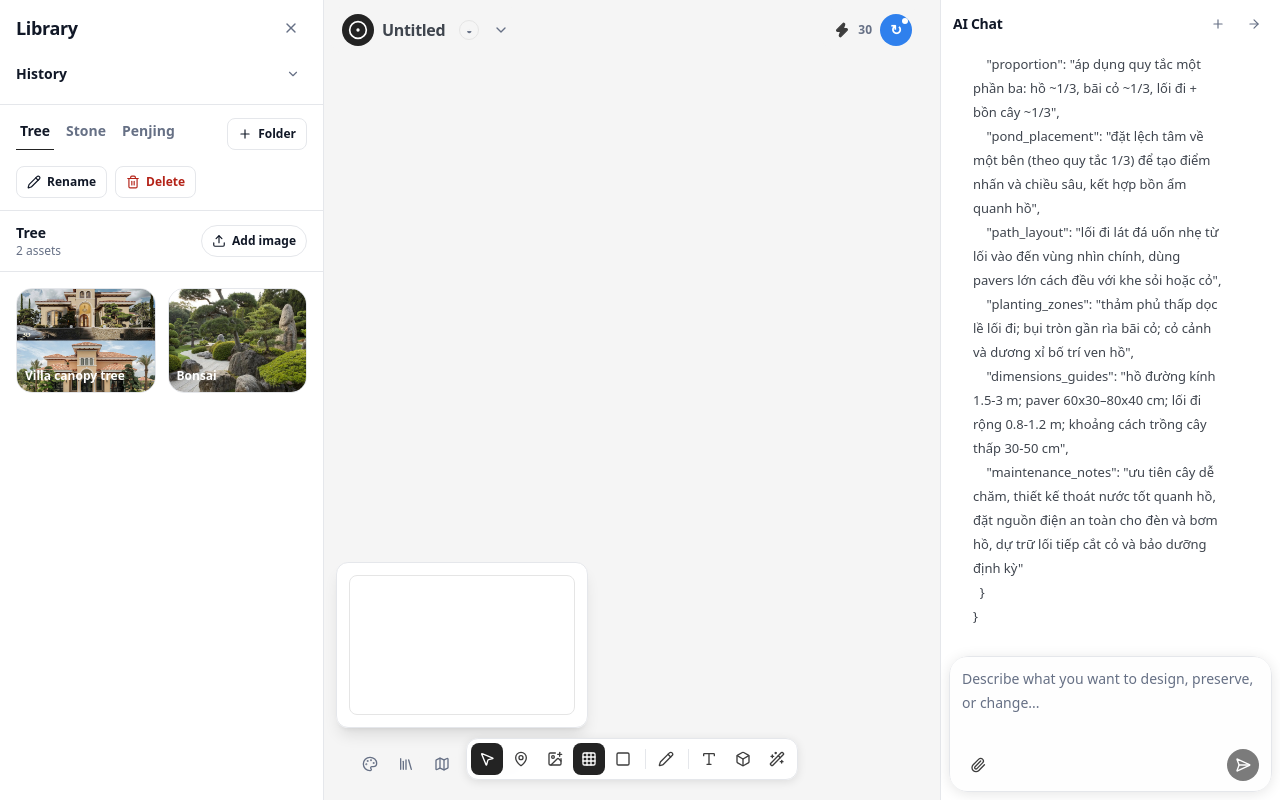
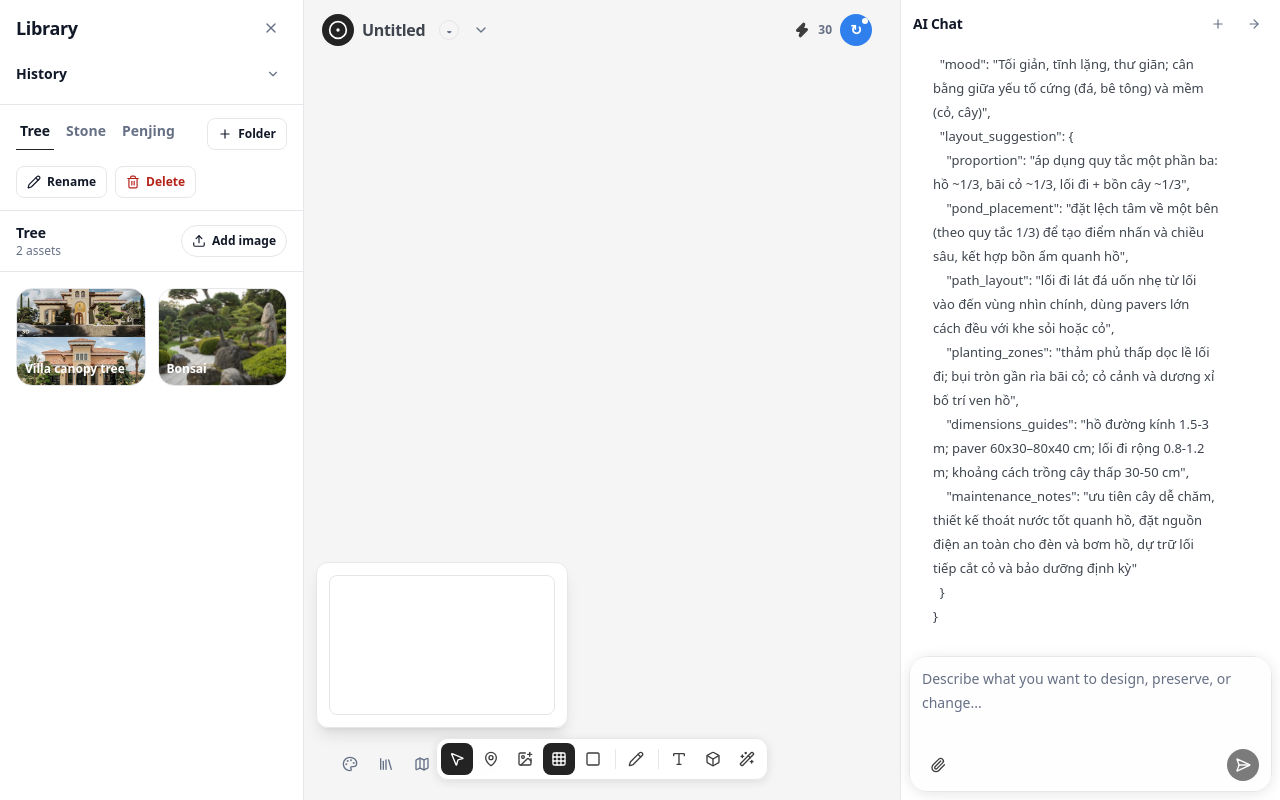
Before and after one commit to nghiaiuh/Carver-AI, a Next.js app in the folder apps/web/: page /canvas in a window 1280 px wide. Built offline with nearby package versions, Linux system fonts and the light colour scheme.

Commit message:
feat(canvas): add useResizablePanel

```diff
--- a/apps/web/app/canvas/components/core/CanvasWorkspace.tsx
+++ b/apps/web/app/canvas/components/core/CanvasWorkspace.tsx
@@ -21,6 +21,8 @@ import GroupNameTagModal from "../panels/GroupNameTagModal";
 import MultiAngleModal from "../panels/MultiAngleModal";
 import QuickEditModal from "../panels/QuickEditModal";
 import RealityCheckPanel from "../panels/RealityCheckPanel";
+import ResizeHandle from "../widgets/ResizeHandle";
+import useResizablePanel from "../../hooks/useResizablePanel";
 
 export type EditorTool =
   | "select"
@@ -186,6 +188,14 @@ const LEFT_SIDEBAR_PANEL_LABELS: Record<LeftSidebarPanelId, string> = {
   library: "Library",
   "adjust-render": "Adjust render",
 };
+const DEFAULT_LEFT_SIDEBAR_WIDTH = 304;
+const MIN_LEFT_SIDEBAR_WIDTH = 240;
+const MAX_LEFT_SIDEBAR_WIDTH = 480;
+const DEFAULT_RIGHT_PANEL_WIDTH = 380;
+const MIN_RIGHT_PANEL_WIDTH = 320;
+const MAX_RIGHT_PANEL_WIDTH = 560;
+const LEFT_SIDEBAR_WIDTH_STORAGE_KEY = "carver-ai:left-sidebar-width";
+const RIGHT_PANEL_WIDTH_STORAGE_KEY = "carver-ai:right-panel-width";
 
 export function inferObjectTypeFromTag(nameTag: string): LibraryAssetCategory {
   const normalized = nameTag
@@ -205,6 +215,8 @@ export function inferObjectTypeFromTag(nameTag: string): LibraryAssetCategory {
 
 export default function CanvasWorkspace() {
   const rootRef = useRef<HTMLDivElement>(null);
+  const leftSidebarPanelRef = useRef<HTMLDivElement>(null);
+  const rightPanelRef = useRef<HTMLDivElement>(null);
   const [selectedItem, setSelectedItem] = useState<SelectedItem>({ type: "none" });
   const [activeTool, setActiveTool] = useState<EditorTool>("select");
   const [gridVisible, setGridVisible] = useState(true);
@@ -239,9 +251,26 @@ export default function CanvasWorkspace() {
   const [canvasThemeColor, setCanvasThemeColor] = useState(DEFAULT_CANVAS_THEME);
   const [selectedLibraryAssetId, setSelectedLibraryAssetId] = useState<string | null>(null);
   const [pendingLibraryInsertAsset, setPendingLibraryInsertAsset] = useState<CanvasLibraryAsset | null>(null);
+  const leftSidebarResize = useResizablePanel({
+    panelRef: leftSidebarPanelRef,
+    side: "left",
+    defaultWidth: DEFAULT_LEFT_SIDEBAR_WIDTH,
+    minWidth: MIN_LEFT_SIDEBAR_WIDTH,
+    maxWidth: MAX_LEFT_SIDEBAR_WIDTH,
+    storageKey: LEFT_SIDEBAR_WIDTH_STORAGE_KEY,
+  });
+  const rightPanelResize = useResizablePanel({
+    panelRef: rightPanelRef,
+    side: "right",
+    defaultWidth: DEFAULT_RIGHT_PANEL_WIDTH,
+    minWidth: MIN_RIGHT_PANEL_WIDTH,
+    maxWidth: MAX_RIGHT_PANEL_WIDTH,
+    storageKey: RIGHT_PANEL_WIDTH_STORAGE_KEY,
+  });
   const library = useCanvasLibrary();
   const allLibraryAssets = library.allAssets;
   const canvasThemeStyle = buildCanvasThemeStyle(canvasThemeColor);
+  const isResizingPanel = leftSidebarResize.isResizing || rightPanelResize.isResizing;
 
   useGSAP(
     () => {
@@ -483,6 +512,12 @@ export default function CanvasWorkspace() {
       <div className="hidden h-screen w-screen flex-col overflow-hidden bg-[var(--canvas-theme-surface)] xl:flex">
         <div data-enter className="relative flex min-h-0 flex-1">
           {leftSidebar.open ? (
+            <div
+              ref={leftSidebarPanelRef}
+              className="relative h-full shrink-0"
+              style={{ width: leftSidebarResize.width }}
+              data-canvas-ui="true"
+            >
               <EditorLeftSidebar
                 panel={leftSidebar.panel}
                 folders={library.folders}
@@ -502,6 +537,14 @@ export default function CanvasWorkspace() {
                 onToast={showToast}
                 onClose={() => setLeftSidebar((current) => ({ ...current, open: false }))}
               />
+              <ResizeHandle
+                side="right"
+                ariaLabel="Resize left sidebar"
+                isResizing={leftSidebarResize.isResizing}
+                onPointerDown={leftSidebarResize.startResize}
+                onDoubleClick={leftSidebarResize.resetWidth}
+              />
+            </div>
           ) : (
             <button
               type="button"
@@ -556,8 +599,15 @@ export default function CanvasWorkspace() {
             onToggleMiniMap={() => setMiniMapOpen((current) => !current)}
             pendingLibraryInsertAsset={pendingLibraryInsertAsset}
             onConsumePendingLibraryInsert={() => setPendingLibraryInsertAsset(null)}
+            isResizingPanel={isResizingPanel}
           />
           {rightPanelOpen ? (
+            <div
+              ref={rightPanelRef}
+              className="relative h-full shrink-0"
+              style={{ width: rightPanelResize.width }}
+              data-canvas-ui="true"
+            >
               <EditorRightPanel
                 canvasId="canvas-main"
                 draft={promptText}
@@ -565,6 +615,14 @@ export default function CanvasWorkspace() {
                 onClose={() => setRightPanelOpen(false)}
                 onToast={showToast}
               />
+              <ResizeHandle
+                side="left"
+                ariaLabel="Resize right panel"
+                isResizing={rightPanelResize.isResizing}
+                onPointerDown={rightPanelResize.startResize}
+                onDoubleClick={rightPanelResize.resetWidth}
+              />
+            </div>
           ) : (
             <button
               type="button"
--- a/apps/web/app/canvas/components/library/LibrarySidebar.tsx
+++ b/apps/web/app/canvas/components/library/LibrarySidebar.tsx
@@ -79,7 +79,7 @@ export default function LibrarySidebar({
   };
 
   return (
-    <aside className="flex h-full w-[324px] shrink-0 flex-col border-r border-[var(--canvas-theme-border)] bg-[var(--canvas-theme-surface)] text-[var(--canvas-theme-text)]">
+    <aside className="flex h-full w-full shrink-0 flex-col border-r border-[var(--canvas-theme-border)] bg-[var(--canvas-theme-surface)] text-[var(--canvas-theme-text)]">
       <input
         ref={fileInputRef}
         type="file"
--- a/apps/web/app/canvas/components/panels/EditorLeftSidebar.tsx
+++ b/apps/web/app/canvas/components/panels/EditorLeftSidebar.tsx
@@ -57,7 +57,7 @@ function SidebarPlaceholder({
   onClose: () => void;
 }) {
   return (
-    <aside className="flex h-full w-[324px] shrink-0 flex-col border-r border-[var(--canvas-theme-border)] bg-[var(--canvas-theme-surface)] text-[var(--canvas-theme-text)]">
+    <aside className="flex h-full w-full shrink-0 flex-col border-r border-[var(--canvas-theme-border)] bg-[var(--canvas-theme-surface)] text-[var(--canvas-theme-text)]">
       <div className="flex h-14 items-center justify-between border-b border-[var(--canvas-theme-border)] px-4">
         <div>
           <h2 className="text-lg font-semibold tracking-[-0.02em] text-[var(--canvas-theme-text)]">{title}</h2>
--- a/apps/web/app/canvas/components/panels/EditorRightPanel.tsx
+++ b/apps/web/app/canvas/components/panels/EditorRightPanel.tsx
@@ -308,7 +308,7 @@ export default function EditorRightPanel({
   };
 
   return (
-    <aside className="flex h-full w-[340px] shrink-0 flex-col border-l border-[var(--canvas-theme-border)] bg-[var(--canvas-theme-surface)] text-[var(--canvas-theme-text)]">
+    <aside className="flex h-full w-full shrink-0 flex-col border-l border-[var(--canvas-theme-border)] bg-[var(--canvas-theme-surface)] text-[var(--canvas-theme-text)]">
       <div className="flex h-12 items-center justify-between px-3">
         <h2 className="text-sm font-semibold tracking-[-0.02em]">AI Chat</h2>
         <div className="flex items-center gap-2 text-[var(--canvas-theme-icon-muted)]">
--- /dev/null
+++ b/apps/web/app/canvas/components/widgets/ResizeHandle.tsx
@@ -0,0 +1,41 @@
+"use client";
+
+import React from "react";
+
+type ResizeHandleProps = {
+  side: "left" | "right";
+  onPointerDown: (event: React.PointerEvent<HTMLDivElement>) => void;
+  onDoubleClick?: () => void;
+  isResizing?: boolean;
+  ariaLabel: string;
+};
+
+export default function ResizeHandle({
+  side,
+  onPointerDown,
+  onDoubleClick,
+  isResizing = false,
+  ariaLabel,
+}: ResizeHandleProps) {
+  return (
+    <div
+      role="separator"
+      aria-orientation="vertical"
+      aria-label={ariaLabel}
+      data-canvas-ui="true"
+      className={[
+        "absolute top-0 z-[90] h-full w-3 cursor-col-resize select-none",
+        side === "right" ? "-right-1.5" : "-left-1.5",
+      ].join(" ")}
+      onPointerDown={onPointerDown}
+      onDoubleClick={onDoubleClick}
+    >
+      <div
+        className={[
+          "mx-auto h-full w-px transition-colors",
+          isResizing ? "bg-[#3B82F6]" : "bg-transparent hover:bg-[#60A5FA]/70",
+        ].join(" ")}
+      />
+    </div>
+  );
+}
--- /dev/null
+++ b/apps/web/app/canvas/hooks/useResizablePanel.ts
@@ -0,0 +1,115 @@
+"use client";
+
+import type { PointerEvent as ReactPointerEvent, RefObject } from "react";
+import { useEffect, useRef, useState } from "react";
+
+type ResizeSide = "left" | "right";
+
+type UseResizablePanelOptions = {
+  panelRef: RefObject<HTMLDivElement | null>;
+  side: ResizeSide;
+  defaultWidth: number;
+  minWidth: number;
+  maxWidth: number;
+  storageKey?: string;
+};
+
+type UseResizablePanelResult = {
+  width: number;
+  isResizing: boolean;
+  startResize: (event: ReactPointerEvent | React.MouseEvent) => void;
+  resetWidth: () => void;
+};
+
+function clamp(value: number, min: number, max: number) {
+  return Math.min(Math.max(value, min), max);
+}
+
+export default function useResizablePanel({
+  panelRef,
+  side,
+  defaultWidth,
+  minWidth,
+  maxWidth,
+  storageKey,
+}: UseResizablePanelOptions): UseResizablePanelResult {
+  const [width, setWidth] = useState(() => {
+    if (typeof window === "undefined" || !storageKey) return defaultWidth;
+
+    const storedWidth = window.localStorage.getItem(storageKey);
+    const parsedWidth = storedWidth ? Number(storedWidth) : Number.NaN;
+
+    return Number.isFinite(parsedWidth) ? clamp(parsedWidth, minWidth, maxWidth) : defaultWidth;
+  });
+  const [isResizing, setIsResizing] = useState(false);
+  const stopResizeRef = useRef<(() => void) | null>(null);
+
+  useEffect(() => {
+    if (typeof window === "undefined" || !storageKey) return;
+    window.localStorage.setItem(storageKey, String(width));
+  }, [storageKey, width]);
+
+  useEffect(() => {
+    if (!isResizing || typeof document === "undefined") return;
+
+    const previousCursor = document.body.style.cursor;
+    const previousUserSelect = document.body.style.userSelect;
+
+    document.body.style.cursor = "col-resize";
+    document.body.style.userSelect = "none";
+
+    return () => {
+      document.body.style.cursor = previousCursor;
+      document.body.style.userSelect = previousUserSelect;
+    };
+  }, [isResizing]);
+
+  useEffect(() => {
+    return () => {
+      stopResizeRef.current?.();
+      setIsResizing(false);
+    };
+  }, []);
+
+  const resetWidth = () => {
+    setWidth(defaultWidth);
+  };
+
+  const startResize = (event: ReactPointerEvent | React.MouseEvent) => {
+    event.preventDefault();
+    event.stopPropagation();
+    stopResizeRef.current?.();
+
+    const panelRect = panelRef.current?.getBoundingClientRect();
+    setIsResizing(true);
+
+    const handlePointerMove = (moveEvent: PointerEvent) => {
+      const nextWidth =
+        side === "left"
+          ? moveEvent.clientX - (panelRect?.left ?? 0)
+          : (panelRect?.right ?? window.innerWidth) - moveEvent.clientX;
+
+      setWidth(clamp(nextWidth, minWidth, maxWidth));
+    };
+
+    const stopResize = () => {
+      setIsResizing(false);
+      window.removeEventListener("pointermove", handlePointerMove);
+      window.removeEventListener("pointerup", stopResize);
+      window.removeEventListener("pointercancel", stopResize);
+      stopResizeRef.current = null;
+    };
+
+    stopResizeRef.current = stopResize;
+    window.addEventListener("pointermove", handlePointerMove);
+    window.addEventListener("pointerup", stopResize);
+    window.addEventListener("pointercancel", stopResize);
+  };
+
+  return {
+    width,
+    isResizing,
+    startResize,
+    resetWidth,
+  };
+}
```
Also changed, not shown: apps/web/app/canvas/components/core/CanvasBoard.tsx (+9 -3 lines), 1 other file (tests, documents, lock files or other folders). Lines whose indentation alone changed are shown as unchanged.
